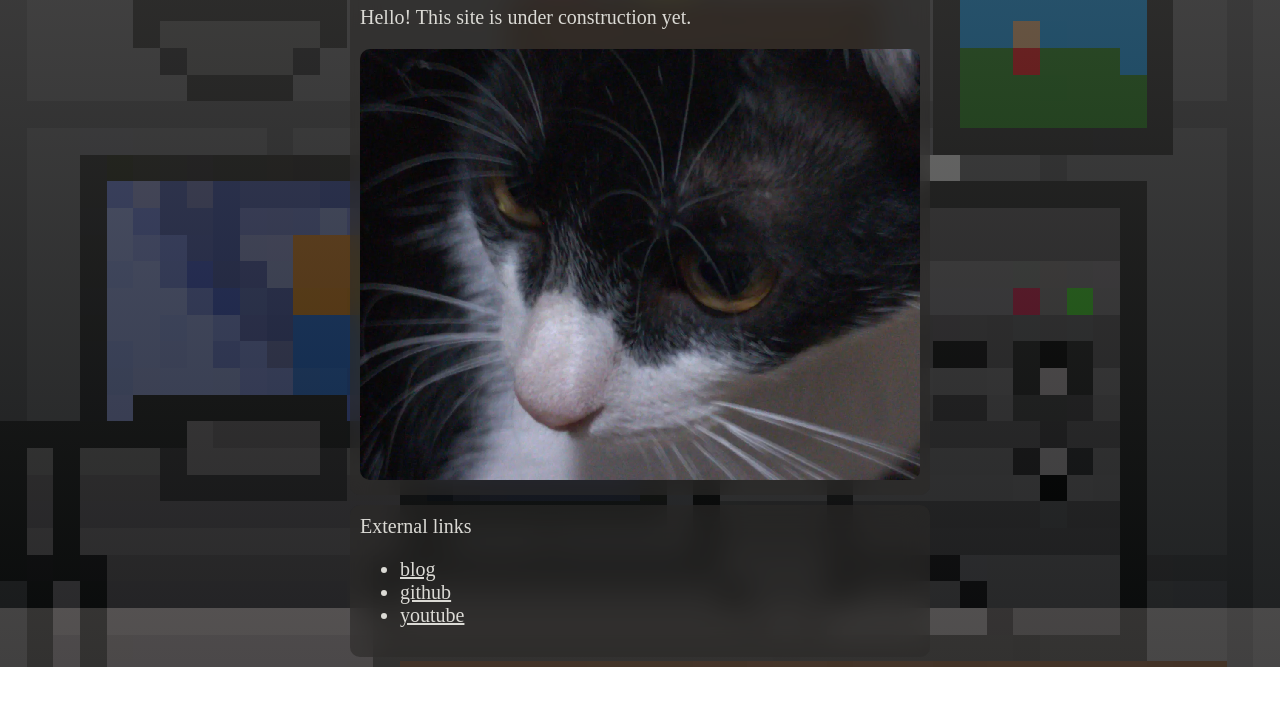
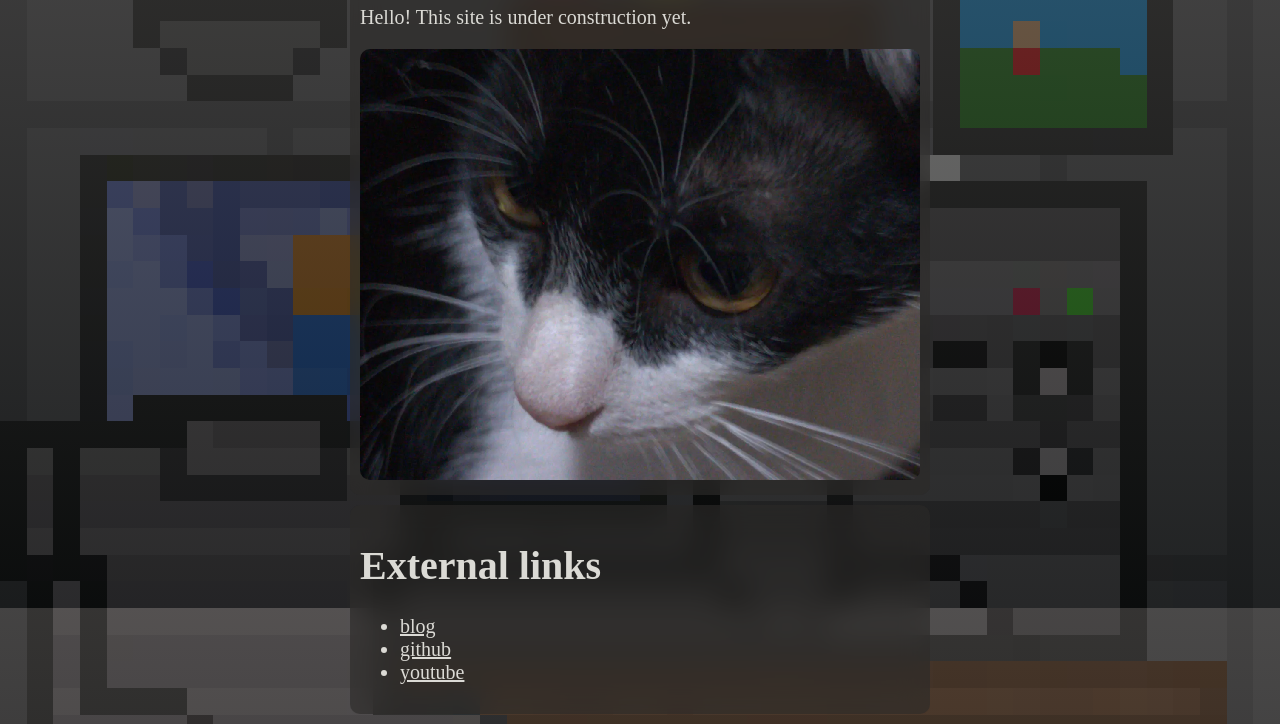
Before and after one commit to sixtyfouroftheclock/init64, a plain HTML site: page index.html in a window 1280 px wide. Shown: the part 192-916 px from the top of the page. Before the commit the page ends 859 px from the top, so only its background shows below. Drawn offline with Linux system fonts and the light colour scheme; a web font is replaced by a local one.

Commit message:
Change 'External links' to a header element

```diff
--- a/index.html
+++ b/index.html
@@ -19,7 +19,7 @@
     </main>
     <footer>
         <div id="external_links">
-            External links
+            <h1>External links</h1>
             <ul>
                 <li><a href="https://blog.init64.com/">blog</a></li>
                 <li><a href="https://github.com/sixtyfouroftheclock/">github</a></li>
```
